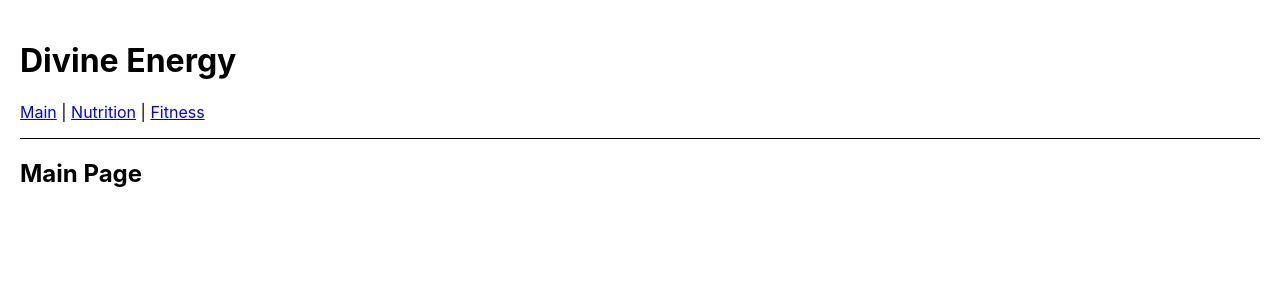
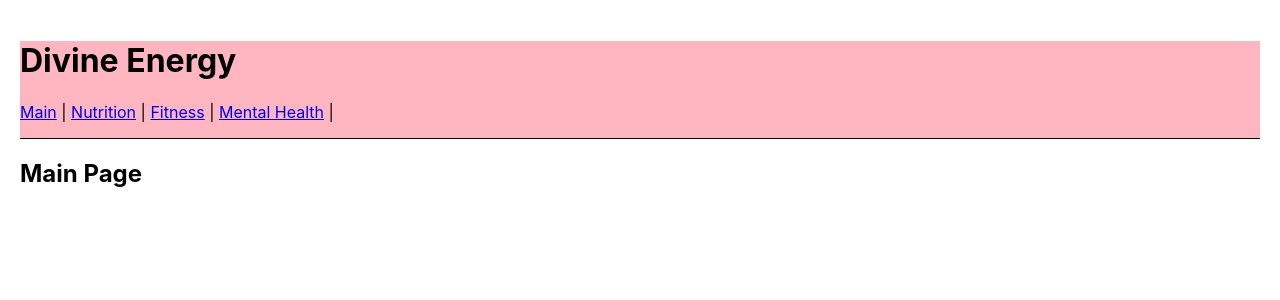
Before and after one commit to faardosa/final-project, a React (Create React App) app in the folder frontend/: page / in a window 1280 px wide. Shown: the top 300 px of the page. Built offline with nearby package versions, Linux system fonts and the light colour scheme.

Commit message:
added mental health tab

```diff
--- a/frontend/src/App.js
+++ b/frontend/src/App.js
@@ -7,7 +7,7 @@ import {
     Routes,
     Route
   } from "react-router-dom";
-  import Navbar from "./components/Navbar"
+  import Navbar from "./components/Navbar/"
 
 function App() {
   return (
--- a/frontend/src/components/Fitness/index.js
+++ b/frontend/src/components/Fitness/index.js
@@ -1,5 +1,7 @@
 import React from 'react';
+//import './fitness.css';
 
 export default function Fitness() {
   return <h2>My Fitness</h2>;
+
 }
--- /dev/null
+++ b/frontend/src/components/MentalHealth/index.js
@@ -0,0 +1,5 @@
+import React from 'react';
+
+export default function MentalHealth() {
+  return <h2>My Mental Health</h2>;
+}
--- a/frontend/src/components/Navbar/index.js
+++ b/frontend/src/components/Navbar/index.js
@@ -1,18 +1,22 @@
 import { Link } from "react-router-dom";
+import './navbar.css';
 
 export default function Navbar() {
   return (
-    <div>
+    <div className="navbar">
       <h1>Divine Energy</h1>
+      {/* <h3> For Woman By Woman</h3> */}
       <nav
         style={{
           borderBottom: "solid 1px",
           paddingBottom: "1rem"
         }}
+
       >
         <Link to="/">Main</Link> |{" "}
         <Link to="/nutrition">Nutrition</Link> |{" "}
-        <Link to="/fitness">Fitness</Link>
+        <Link to="/fitness">Fitness</Link> |{" "}
+        <Link to="/mental">Mental Health</Link> |{" "}
       </nav>
     </div>
   );
--- /dev/null
+++ b/frontend/src/components/Navbar/navbar.css
@@ -0,0 +1,3 @@
+.navbar {
+  background-color: lightpink;
+}
--- a/frontend/src/routes/MainPage.js
+++ b/frontend/src/routes/MainPage.js
@@ -1,14 +1,8 @@
-import React from "react"
-import Main from "../components/Main"
-
+import React from "react";
+import Main from "../components/Main";
 
 const MainPage = () => {
-  return (
+  return <Main />;
+};
 
-    <Main/>
-
-  )
-
-}
-
-export default MainPage
+export default MainPage;
```
Also changed, not shown: frontend/src/routes/FitnessPage.js (+2 -6 lines), frontend/src/routes/MentalHealthPage.js (added, +11 -0 lines), frontend/src/routes/NutritionPage.js (+2 -7 lines), frontend/src/components/Fitness/fitness.css (added).
